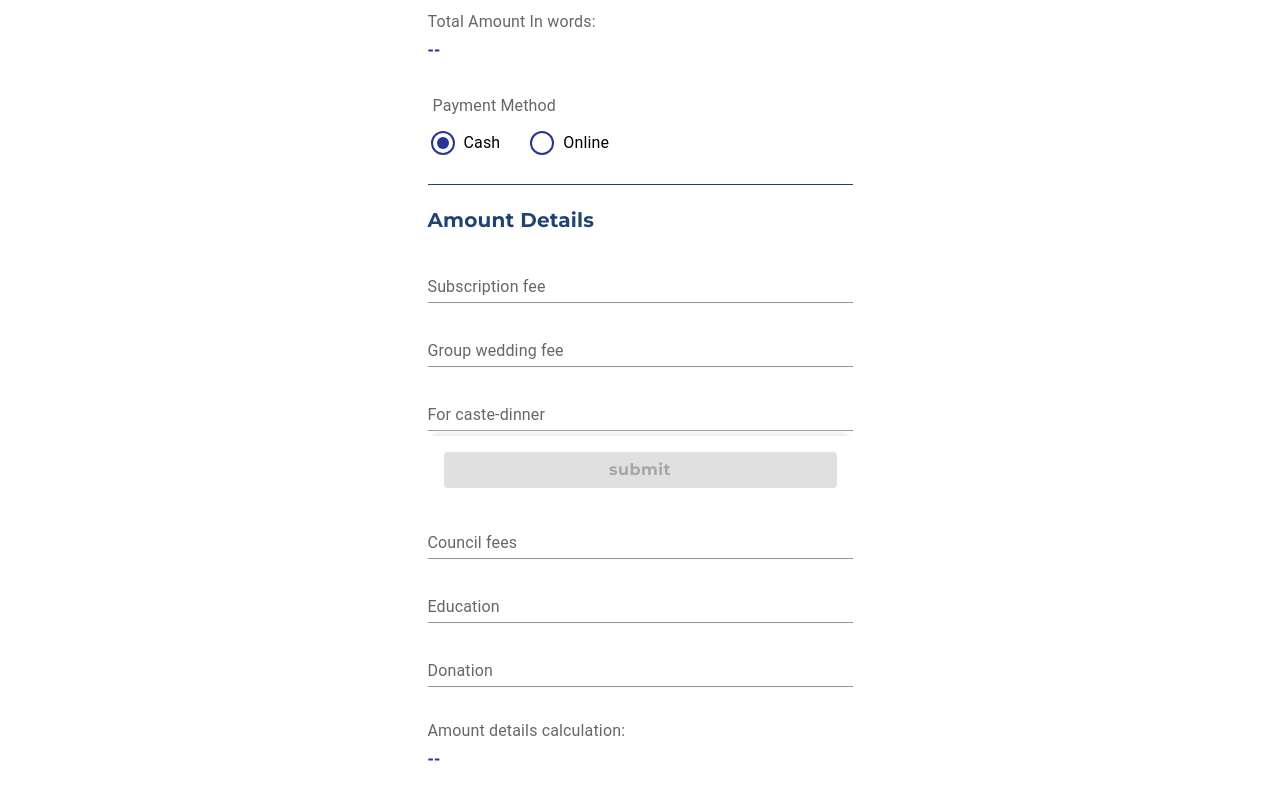
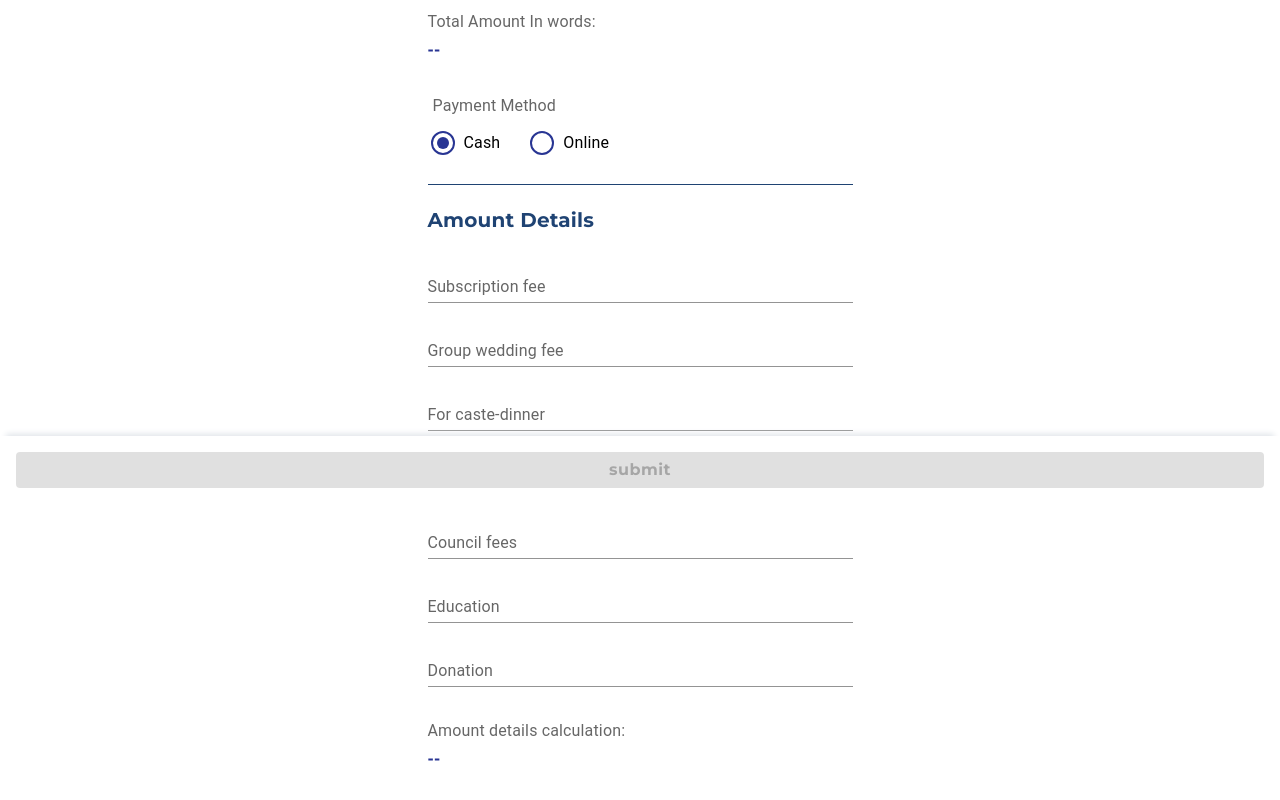
Before and after one commit to anasvhora284/invoice-gen-v1, a React (Vite) app: page / in a window 1280 px wide. Shown: the part 296-1096 px from the top of the page. Built offline with nearby package versions, Linux system fonts and the light colour scheme; grey boxes are pictures that could not be loaded.

Commit message:
changes added

```diff
--- a/package.json
+++ b/package.json
@@ -13,6 +13,7 @@
     "@emotion/react": "^11.11.3",
     "@emotion/styled": "^11.11.0",
     "@mui/icons-material": "^5.15.7",
+    "@mui/lab": "^5.0.0-alpha.163",
     "@mui/material": "^5.15.7",
     "@rollup/rollup-win32-x64-msvc": "^4.9.6",
     "html2canvas": "^1.4.1",
--- a/src/pages/homePage/HomePage.jsx
+++ b/src/pages/homePage/HomePage.jsx
@@ -12,6 +12,7 @@ import {
   Alert,
   IconButton,
 } from "@mui/material";
+import LoadingButton from "@mui/lab/LoadingButton";
 import ArrowBackIcon from "@mui/icons-material/ArrowBack";
 import React, { useState, useEffect, useRef } from "react";
 import { inWords } from "../../utils";
@@ -387,7 +388,7 @@ const HomePage = () => {
                 display: "flex",
                 flexDirection: "column",
                 gap: "16px",
-                marginBottom: "40px",
+                marginBottom: "90px",
               }}
             >
               <NumericFormat
@@ -518,8 +519,10 @@ const HomePage = () => {
                 justifyContent: "center",
                 padding: "16px",
                 color: "#1f4373",
-                position: "sticky",
+                position: "fixed",
                 bottom: "0",
+                width: "calc(100vw - 32px)",
+                right: "0",
                 background: "white",
                 zIndex: "5",
                 boxShadow: "0 -8px 6px -6px #e0e4e9",
@@ -560,7 +563,7 @@ const HomePage = () => {
           >
             <Box sx={{ display: "flex", alignItems: "center", gap: "10px" }}>
               <IconButton
-                sx={{ backgroundColor: "#1f4373" }}
+                sx={{ backgroundColor: "#1f4373", padding: "4px" }}
                 onClick={() => {
                   setCurrentStep(1);
                 }}
@@ -662,7 +665,7 @@ const HomePage = () => {
               Amount Details:
             </Typography>
 
-            <Box>
+            <Box sx={{ marginBottom: "68px" }}>
               {amountDetails.subscriptionFee ? (
                 <Box
                   sx={{
@@ -924,16 +927,20 @@ const HomePage = () => {
                 justifyContent: "center",
                 padding: "16px",
                 color: "#1f4373",
-                position: "sticky",
+                position: "fixed",
                 bottom: "0",
+                width: "calc(100vw - 32px)",
+                right: "0",
                 background: "white",
                 zIndex: "5",
                 boxShadow: "0 -8px 6px -6px #e0e4e9",
               }}
             >
-              <Button
+              <LoadingButton
                 variant="contained"
                 size="small"
+                loading={loading}
+                loadingIndicator="generating invoice…"
                 sx={{
                   fontFamily: "Montserrat",
                   fontWeight: "bold",
@@ -944,7 +951,7 @@ const HomePage = () => {
                 onClick={downloadPDF}
               >
                 Generate Invoice
-              </Button>
+              </LoadingButton>
             </Box>
           </div>
         ) : (
```
Also changed, not shown: 1 other file (tests, documents, lock files or other folders).
